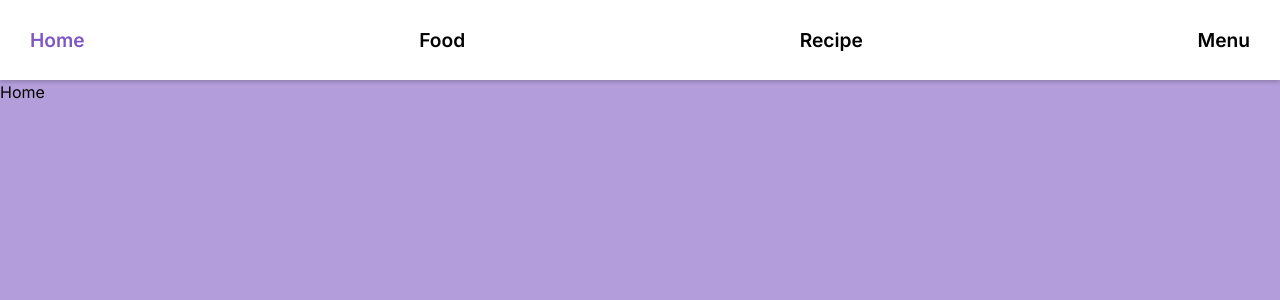
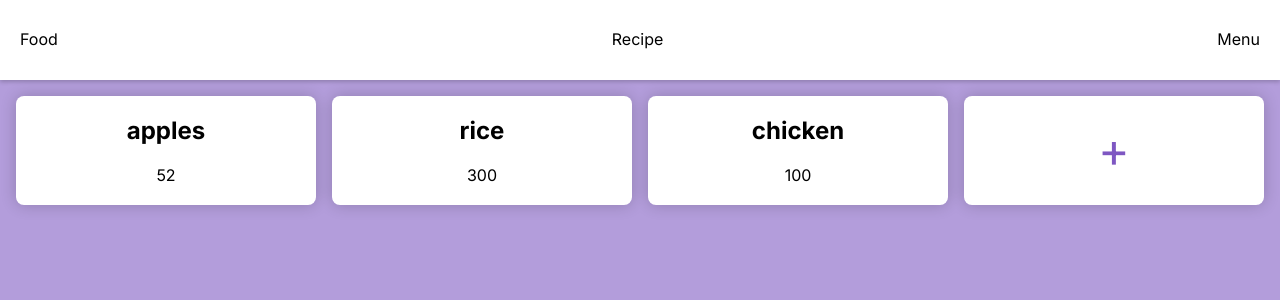
Before and after one commit to jwkaterina/nutrition, a Next.js app: page / in a window 1280 px wide. Shown: the top 300 px of the page. Built offline with nearby package versions, Linux system fonts and the light colour scheme.

Commit message:
transform pages into slider

```diff
--- a/src/app/components/nav-bar.tsx
+++ b/src/app/components/nav-bar.tsx
@@ -1,24 +1,28 @@
 'use client'
 
-import Link from "next/link"
+// import Link from "next/link"
 import styles from "./nab-bar.module.css"
-import { usePathname} from 'next/navigation';
+// import { usePathname} from 'next/navigation';
+import Food from "../food/page"
 
 
 const NavBar = () => {
 
-    const pathname = usePathname();
+    // const pathname = usePathname();
 
     return (
         <nav className={styles.container}>
-            <Link href="/" className={pathname == "/" ? `${styles.active} ${styles.link}` : styles.link}>Home
-            </Link>
-            <Link href="/food" className={pathname == "/food" ? `${styles.active} ${styles.link}` : styles.link}>Food
+            {/* <Link href="/" className={pathname == "/" ? `${styles.active} ${styles.link}` : styles.link}>Home
+            </Link> */}
+            {/* <Link href="/food" className={pathname == "/food" ? `${styles.active} ${styles.link}` : styles.link}>Food
             </Link>
             <Link href="/recipe" className={pathname == "/recipe" ? `${styles.active} ${styles.link}` : styles.link}>Recipe
             </Link>
             <Link href="/menu" className={pathname == "/menu" ? `${styles.active} ${styles.link}` : styles.link}>Menu
-            </Link>
+            </Link> */}
+            <a>Food</a>
+            <a>Recipe</a>
+            <a>Menu</a>
         </nav>
     )
 }
--- a/src/app/components/page-grid.module.css
+++ b/src/app/components/page-grid.module.css
@@ -1,7 +1,11 @@
 .container {
-    max-width: 1200px;
-    margin: 0 auto;
+    /* max-width: 1200px; */
+    /* margin: 0 auto; */
     padding: 0 1rem;
+    width: 100vw;
+
+    flex-shrink: 0;
+    scroll-snap-align: start;
 }
 
 .grid {
--- a/src/app/layout.tsx
+++ b/src/app/layout.tsx
@@ -17,7 +17,7 @@ export default function RootLayout({
   return (
     <html lang="en">
       <body className={inter.className}>
-        <NavBar />
+        {/* <NavBar /> */}
         {children}
         </body>
     </html>
--- /dev/null
+++ b/src/app/page.module.css
@@ -0,0 +1,18 @@
+.slider {
+    text-align: center;
+    overflow: hidden;
+    height: 100vh;
+}
+
+.slides {
+    /* width: 1000px; */
+    height: 100%;
+
+    display: flex;
+    flex: 1;
+    overflow-x: auto;
+    scroll-snap-type: x mandatory;
+    scroll-snap-stop: always;
+
+    scroll-behavior: smooth;
+}
--- a/src/app/page.tsx
+++ b/src/app/page.tsx
@@ -3,6 +3,10 @@
 import styles from './page.module.css'
 import { fetchNutritionAnalysisAPI } from '@/app/services/fetch-data'
 import { useEffect, useState } from 'react'
+import Food from './food/page';
+import Recipe from './recipe/page';
+import Menu from './menu/page';
+import NavBar from '@/app/components/nav-bar';
 
 export default function Home() {
 
@@ -18,7 +22,17 @@ export default function Home() {
   //   fetchData();
   // }, []);
 
+  const [scroll, setScroll] = useState(null);
+
   return (
-    <div className='title'>{data.calories != 0 ? data.calories : 'Home'}</div>
+    <div className={styles.slider}>
+      {/* <div className='slide'>{data.calories != 0 ? data.calories : 'Home'}</div> */}
+      <NavBar />
+      <div className={styles.slides}>
+        <Food />
+        <Recipe />
+        <Menu />
+      </div>
+    </div>
   )
 }
```
